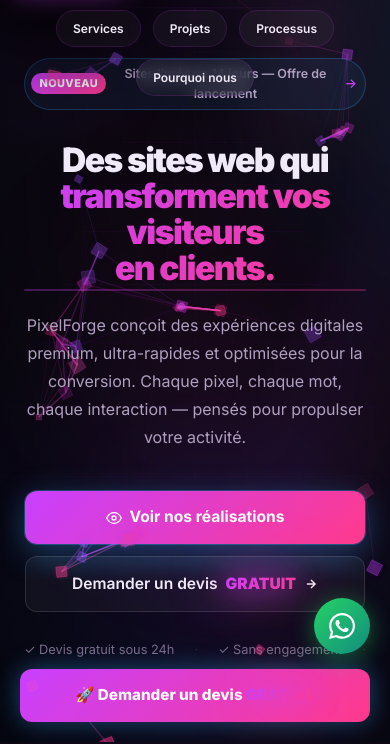
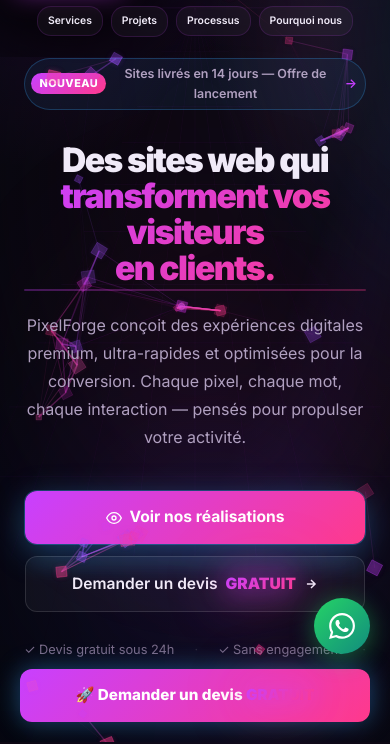
Before and after one commit to crabz-cmd/pixelforge, a plain HTML site: page index.html in a window 390 px wide. Shown: the part 102-846 px from the top of the page. Drawn offline with Linux system fonts and the light colour scheme.

Commit message:
Add files via upload

```diff
--- a/index.html
+++ b/index.html
@@ -1604,7 +1604,7 @@
       /* Logo container */
       .navbar-content:not(.nav-right){width:auto;order:1;display:flex;align-items:center}
       /* Nav center links */
-      .nav-center{width:100%;order:3;display:flex;flex-wrap:wrap;justify-content:center;gap:12px;padding:10px 0}
+      .nav-center{width:100%;order:3;display:flex;flex-wrap:nowrap;justify-content:center;gap:8px;padding:6px 0}
       /* Nav right (CTA) */
       .navbar-content.nav-right{width:auto;order:2;display:flex;align-items:center;gap:6px;flex-shrink:0;margin-left:auto}
       .btn-nav{padding:0.45rem 0.85rem;font-size:0.75rem;white-space:nowrap}
@@ -1628,10 +1628,10 @@
 
       /* ── Nav center links style on mobile ── */
       .nav-center a{
-        font-size:0.75rem;
+        font-size:0.65rem;
         font-weight:600;
-        padding:8px 16px;
-        border-radius:20px;
+        padding:6px 10px;
+        border-radius:14px;
         color:var(--text);
         background:rgba(255,255,255,0.04);
         border:1px solid rgba(200,64,255,0.15);
```
